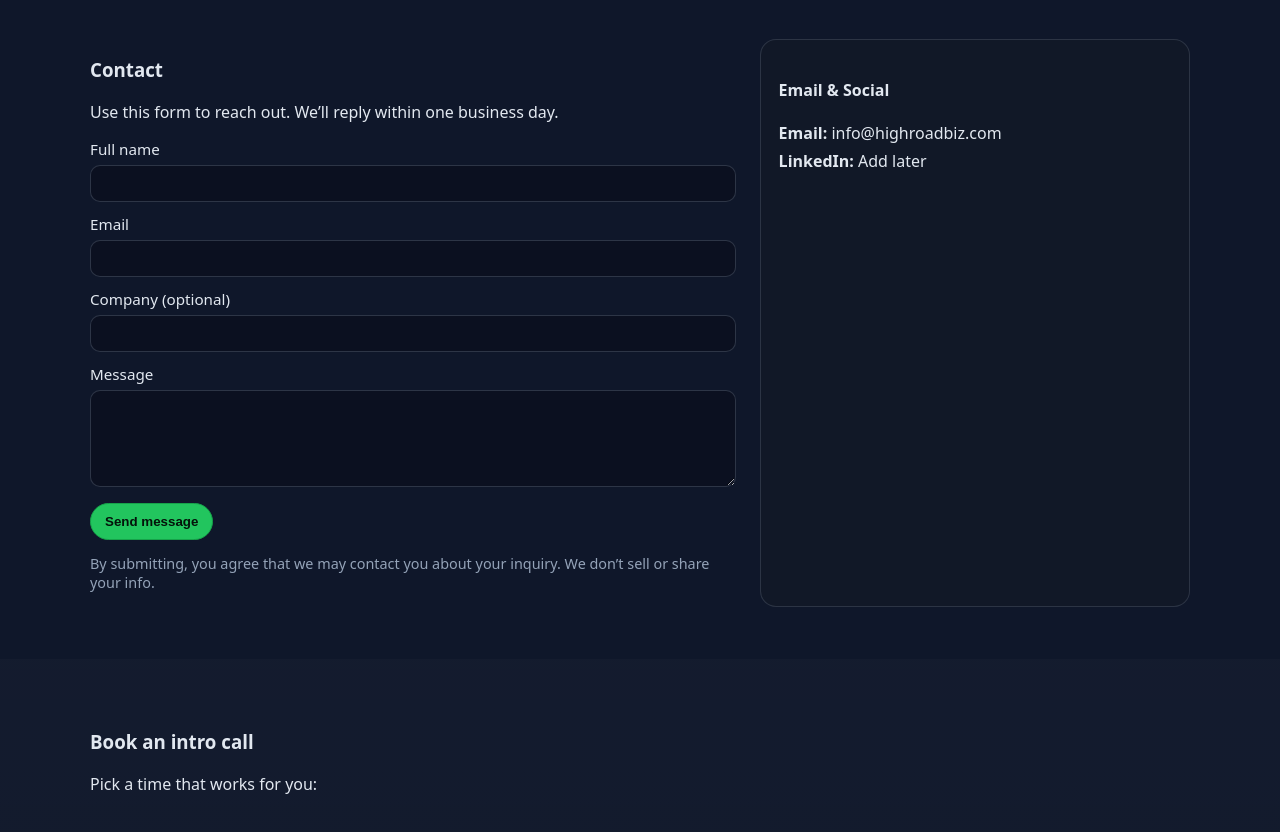
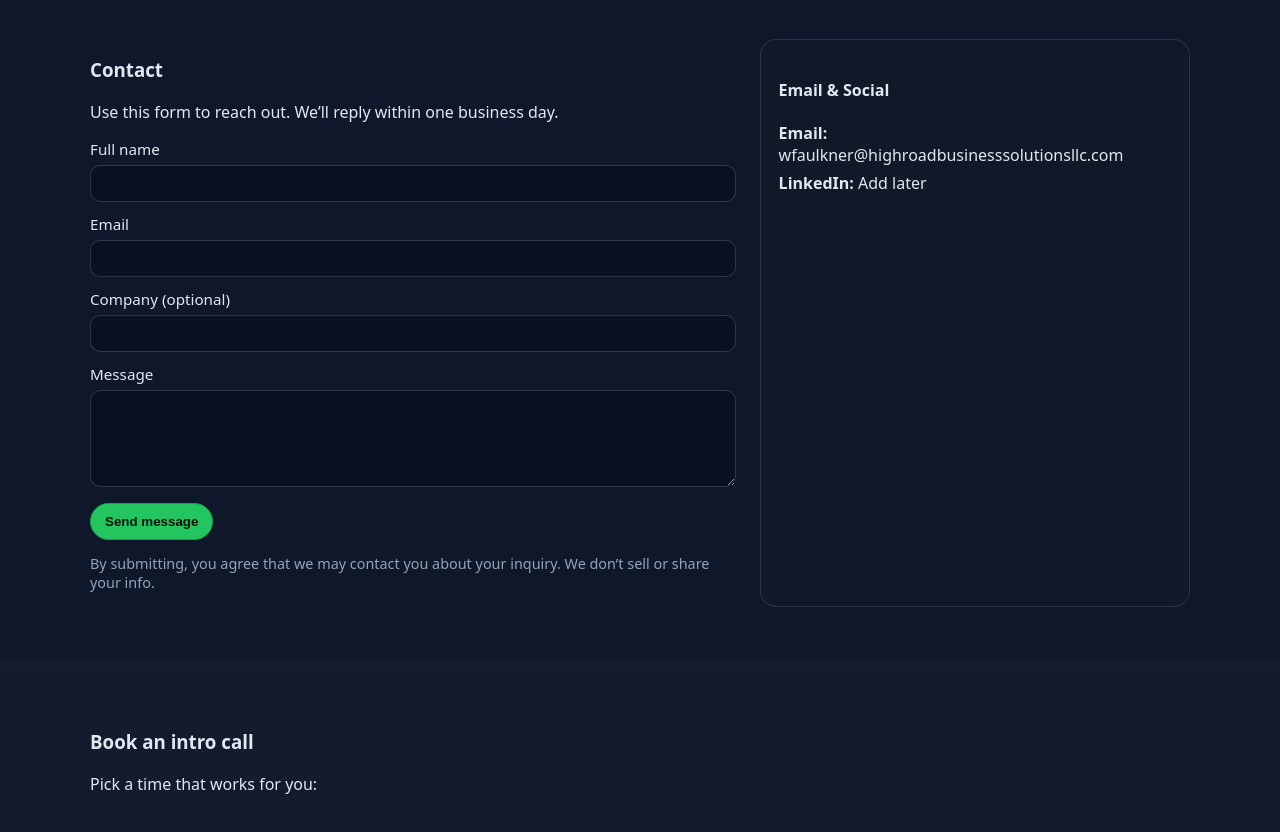
Before and after one commit to wfaulkner-dev/high-road-site2, a plain HTML site: page index.html in a window 1280 px wide. Shown: the part 1000-1832 px from the top of the page. Drawn offline with Linux system fonts and the light colour scheme; a script that the page names is missing.

Commit message:
Update email address in contact list

```diff
--- a/index.html
+++ b/index.html
@@ -100,7 +100,7 @@
         <div class="card">
           <h4>Email &amp; Social</h4>
           <ul class="contact-list">
-            <li><strong>Email:</strong> <a href="mailto:info@highroadbiz.com">info@highroadbiz.com</a></li>
+            <li><strong>Email:</strong> <a href="mailto:info@highroadbiz.com">wfaulkner@highroadbusinesssolutionsllc.com</a></li>
             <li><strong>LinkedIn:</strong> <a href="#" target="_blank" rel="noopener">Add later</a></li>
           </ul>
         </div>
```
